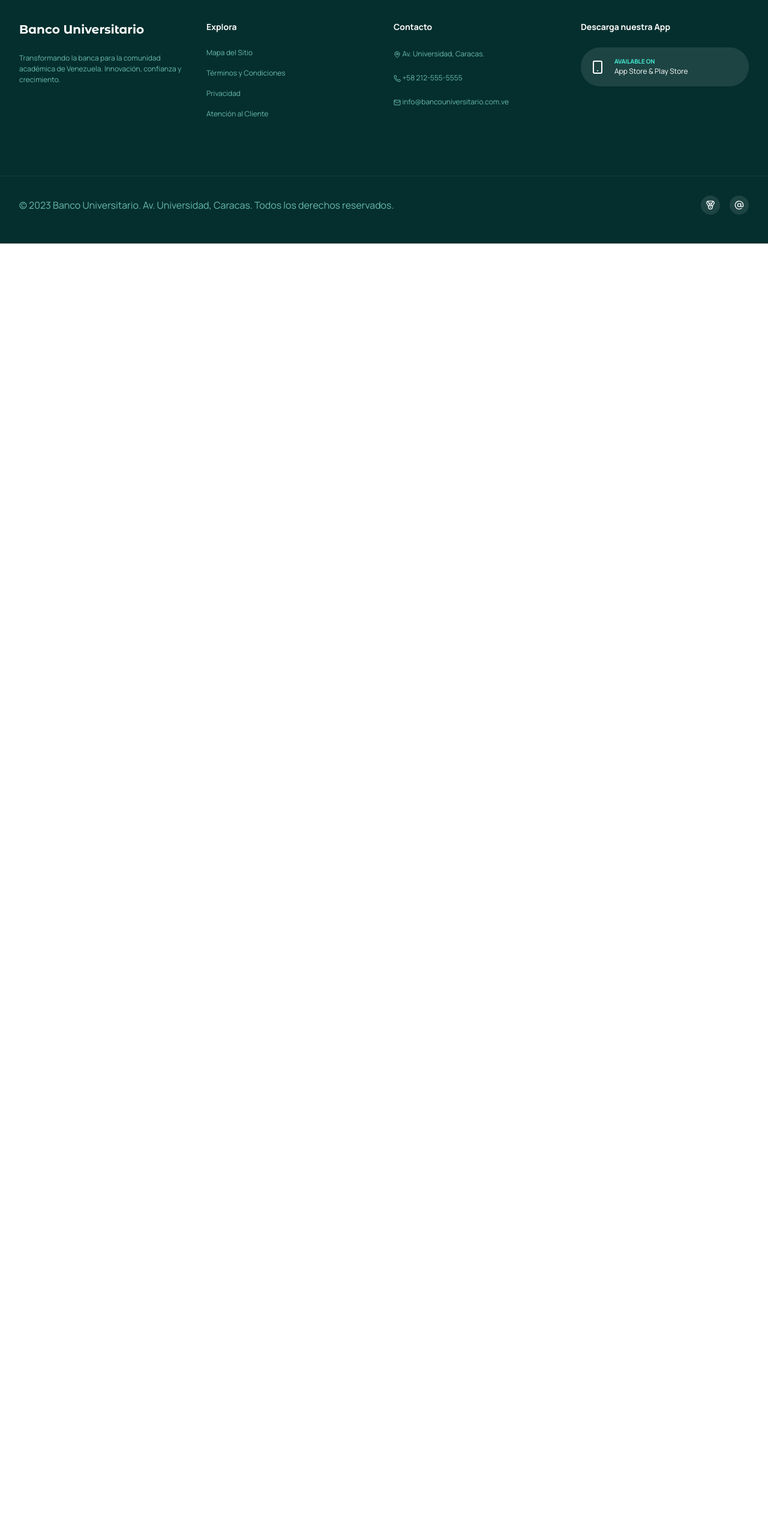
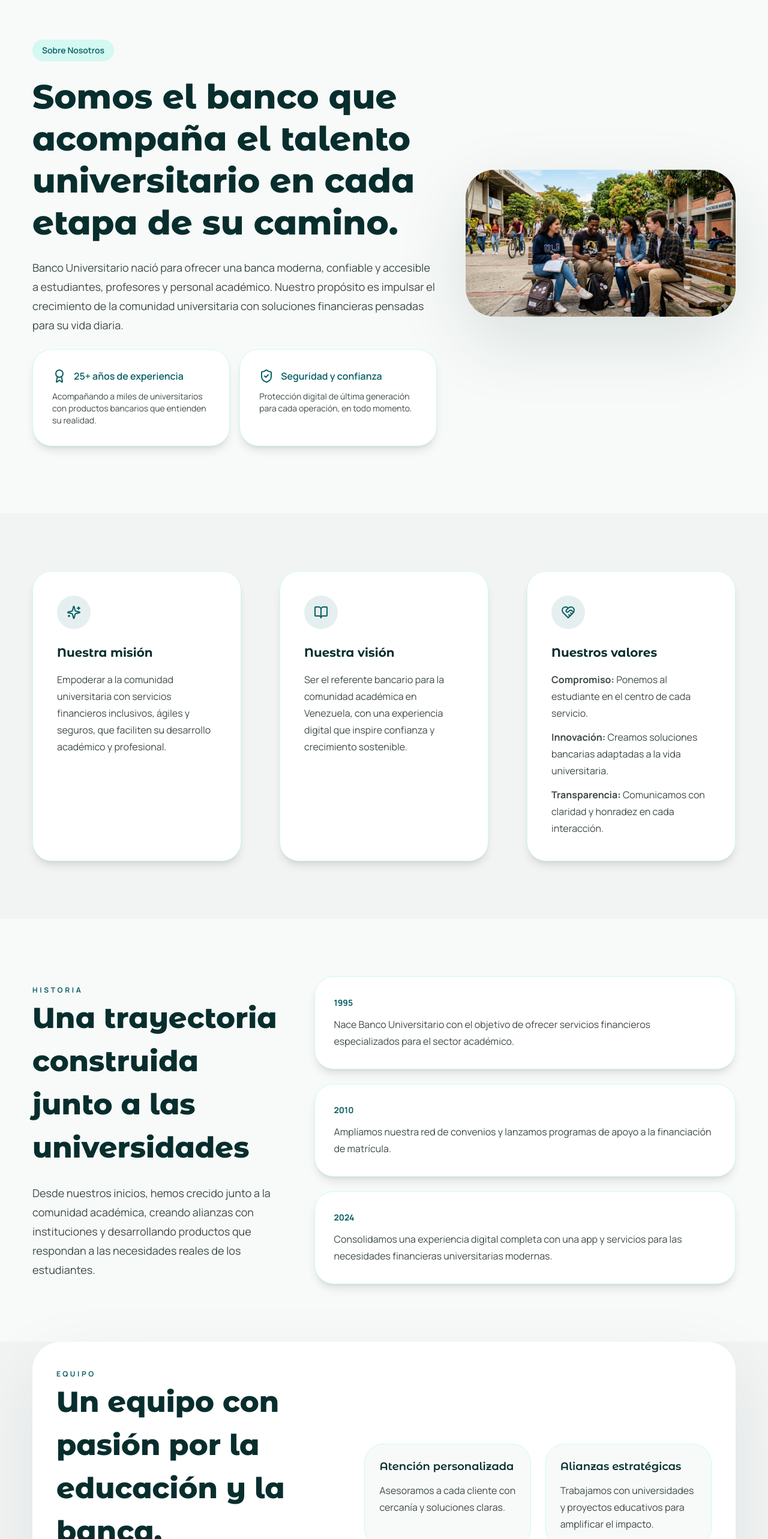
Before and after one commit to JStarWave84/web-institucional-banco-universitario, a Vue app: page /sobre-nosotros in a window 1280 px wide. Shown: the part 234-2800 px from the top of the page at 60% size. Before the commit the page ends 800 px from the top, so only its background shows below. Built offline with nearby package versions, Linux system fonts and the light colour scheme.

Commit message:
feat: new view about

```diff
--- a/src/router/index.js
+++ b/src/router/index.js
@@ -8,6 +8,11 @@ const router = createRouter({
       name: 'Home',
       component: () => import('../views/HomeView.vue'),
     },
+    {
+      path: '/sobre-nosotros',
+      name: 'SobreNosotros',
+      component: () => import('../views/SobreNosotrosView.vue'),
+    },
   ],
 })
 
--- /dev/null
+++ b/src/views/SobreNosotrosView.vue
@@ -0,0 +1,156 @@
+<script setup>
+import { Award, ShieldCheck, Sparkles, BookOpen, HeartHandshake } from '@lucide/vue'
+</script>
+
+<template>
+  <section class="pt-20 pb-28 bg-brand-bg">
+    <div class="max-w-[1220px] mx-auto px-6">
+      <div class="grid gap-12 lg:grid-cols-[1.2fr_0.8fr] items-center">
+        <div class="space-y-6">
+          <span
+            class="inline-flex items-center gap-2 bg-teal-300/20 text-brand-primary px-4 py-2 rounded-4xl font-semibold text-sm"
+            >Sobre Nosotros</span
+          >
+          <h1 class="font-extrabold text-[40px] md:text-[56px] leading-tight text-[#072e2d]">
+            Somos el banco que acompaña el talento universitario en cada etapa de su camino.
+          </h1>
+          <p class="text-page-text text-[18px] leading-8 max-w-3xl">
+            Banco Universitario nació para ofrecer una banca moderna, confiable y accesible a estudiantes,
+            profesores y personal académico. Nuestro propósito es impulsar el crecimiento de la comunidad
+            universitaria con soluciones financieras pensadas para su vida diaria.
+          </p>
+          <div class="grid gap-4 sm:grid-cols-2">
+            <div class="rounded-4xl bg-white p-8 shadow-lg border border-teal-100">
+              <div class="flex items-center gap-3 text-brand-primary">
+                <Award class="w-6 h-6" />
+                <span class="font-semibold">25+ años de experiencia</span>
+              </div>
+              <p class="text-page-text text-sm mt-3">
+                Acompañando a miles de universitarios con productos bancarios que entienden su realidad.
+              </p>
+            </div>
+            <div class="rounded-4xl bg-white p-8 shadow-lg border border-teal-100">
+              <div class="flex items-center gap-3 text-brand-primary">
+                <ShieldCheck class="w-6 h-6" />
+                <span class="font-semibold">Seguridad y confianza</span>
+              </div>
+              <p class="text-page-text text-sm mt-3">
+                Protección digital de última generación para cada operación, en todo momento.
+              </p>
+            </div>
+          </div>
+        </div>
+
+        <div class="rounded-[48px] overflow-hidden shadow-[0_40px_120px_rgba(2,41,36,0.12)] bg-white">
+          <img
+            src="../assets/img/estudiantes-uni.jpg"
+            alt="Equipo del Banco Universitario trabajando junto a estudiantes"
+            class="w-full h-full object-cover max-h-[520px]"
+          />
+        </div>
+      </div>
+    </div>
+  </section>
+
+  <section class="py-24 bg-brand-bg-secondary">
+    <div class="max-w-[1220px] mx-auto px-6 grid gap-16 lg:grid-cols-3">
+      <div class="rounded-4xl bg-white shadow-lg p-10 border border-teal-100">
+        <div class="inline-flex items-center justify-center w-14 h-14 rounded-full bg-brand-primary/10 text-brand-primary mb-6">
+          <Sparkles class="w-6 h-6" />
+        </div>
+        <h2 class="text-[20px] font-bold text-[#072e2d] mb-4">Nuestra misión</h2>
+        <p class="text-page-text leading-7">
+          Empoderar a la comunidad universitaria con servicios financieros inclusivos, ágiles y seguros,
+          que faciliten su desarrollo académico y profesional.
+        </p>
+      </div>
+
+      <div class="rounded-4xl bg-white shadow-lg p-10 border border-teal-100">
+        <div class="inline-flex items-center justify-center w-14 h-14 rounded-full bg-brand-primary/10 text-brand-primary mb-6">
+          <BookOpen class="w-6 h-6" />
+        </div>
+        <h2 class="text-[20px] font-bold text-[#072e2d] mb-4">Nuestra visión</h2>
+        <p class="text-page-text leading-7">
+          Ser el referente bancario para la comunidad académica en Venezuela, con una experiencia digital
+          que inspire confianza y crecimiento sostenible.
+        </p>
+      </div>
+
+      <div class="rounded-4xl bg-white shadow-lg p-10 border border-teal-100">
+        <div class="inline-flex items-center justify-center w-14 h-14 rounded-full bg-brand-primary/10 text-brand-primary mb-6">
+          <HeartHandshake class="w-6 h-6" />
+        </div>
+        <h2 class="text-[20px] font-bold text-[#072e2d] mb-4">Nuestros valores</h2>
+        <ul class="space-y-3 text-page-text leading-7">
+          <li><strong>Compromiso:</strong> Ponemos al estudiante en el centro de cada servicio.</li>
+          <li><strong>Innovación:</strong> Creamos soluciones bancarias adaptadas a la vida universitaria.</li>
+          <li><strong>Transparencia:</strong> Comunicamos con claridad y honradez en cada interacción.</li>
+        </ul>
+      </div>
+    </div>
+  </section>
+
+  <section class="py-24 bg-brand-bg">
+    <div class="max-w-[1220px] mx-auto px-6">
+      <div class="grid gap-12 lg:grid-cols-[0.75fr_1.25fr] items-center">
+        <div class="space-y-6">
+          <span class="text-brand-primary font-bold uppercase tracking-[0.3em] text-[12px]">Historia</span>
+          <h2 class="font-extrabold text-[36px] md:text-[48px] text-[#072e2d]">Una trayectoria construida junto a las universidades</h2>
+          <p class="text-page-text text-[18px] leading-8">
+            Desde nuestros inicios, hemos crecido junto a la comunidad académica, creando alianzas con
+            instituciones y desarrollando productos que respondan a las necesidades reales de los estudiantes.
+          </p>
+        </div>
+
+        <div class="grid gap-6">
+          <div class="rounded-4xl bg-white border border-teal-100 shadow-lg p-8">
+            <div class="text-brand-primary font-bold text-[14px] uppercase mb-3">1995</div>
+            <p class="text-page-text leading-7">
+              Nace Banco Universitario con el objetivo de ofrecer servicios financieros especializados para
+              el sector académico.</p>
+          </div>
+          <div class="rounded-4xl bg-white border border-teal-100 shadow-lg p-8">
+            <div class="text-brand-primary font-bold text-[14px] uppercase mb-3">2010</div>
+            <p class="text-page-text leading-7">
+              Amplíamos nuestra red de convenios y lanzamos programas de apoyo a la financiación de matrícula.
+            </p>
+          </div>
+          <div class="rounded-4xl bg-white border border-teal-100 shadow-lg p-8">
+            <div class="text-brand-primary font-bold text-[14px] uppercase mb-3">2024</div>
+            <p class="text-page-text leading-7">
+              Consolidamos una experiencia digital completa con una app y servicios para las necesidades
+              financieras universitarias modernas.</p>
+          </div>
+        </div>
+      </div>
+    </div>
+  </section>
+
+  <section class="pb-24 bg-brand-bg-secondary">
+    <div class="max-w-[1220px] mx-auto px-6">
+      <div class="rounded-[48px] bg-white p-10 shadow-[0_40px_120px_rgba(2,41,36,0.08)]">
+        <div class="grid gap-10 lg:grid-cols-[0.9fr_1.1fr] items-center">
+          <div class="space-y-6">
+            <span class="text-brand-primary font-bold uppercase tracking-[0.3em] text-[12px]">Equipo</span>
+            <h2 class="font-extrabold text-[36px] md:text-[48px] text-[#072e2d]">Un equipo con pasión por la educación y la banca.</h2>
+            <p class="text-page-text text-[18px] leading-8">
+              Nuestro equipo combina experiencia financiera con conocimiento del mundo estudiantil para
+              entregar soluciones de alto impacto y atención personalizada.
+            </p>
+          </div>
+
+          <div class="grid gap-6 sm:grid-cols-2">
+            <div class="rounded-4xl bg-brand-bg p-6 border border-teal-100">
+              <h3 class="text-[18px] font-semibold text-[#072e2d] mb-3">Atención personalizada</h3>
+              <p class="text-page-text leading-7">Asesoramos a cada cliente con cercanía y soluciones claras.</p>
+            </div>
+            <div class="rounded-4xl bg-brand-bg p-6 border border-teal-100">
+              <h3 class="text-[18px] font-semibold text-[#072e2d] mb-3">Alianzas estratégicas</h3>
+              <p class="text-page-text leading-7">Trabajamos con universidades y proyectos educativos para amplificar el impacto.</p>
+            </div>
+          </div>
+        </div>
+      </div>
+    </div>
+  </section>
+</template>
```
Also changed, not shown: src/assets/img/estudiantes-uni.jpg (added).
